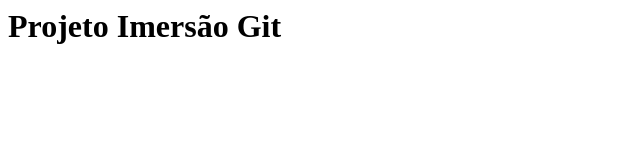
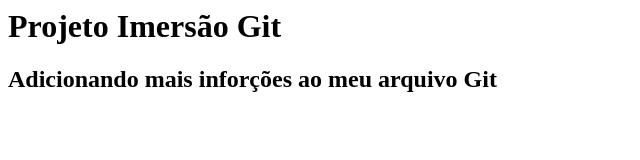
Before and after one commit to CinthiaTech/Imers-oGithub, a plain HTML site: page index.html in a window 1280 px wide. Shown: the whole page, without its empty margins (0-640 px from the left). Drawn offline with Linux system fonts and the light colour scheme.

Commit message:
Update index.html

```diff
--- a/index.html
+++ b/index.html
@@ -1 +1,2 @@
 <h1>Projeto Imersão Git<h1>
+  <h2>Adicionando mais inforções ao meu arquivo Git<h2>
```
